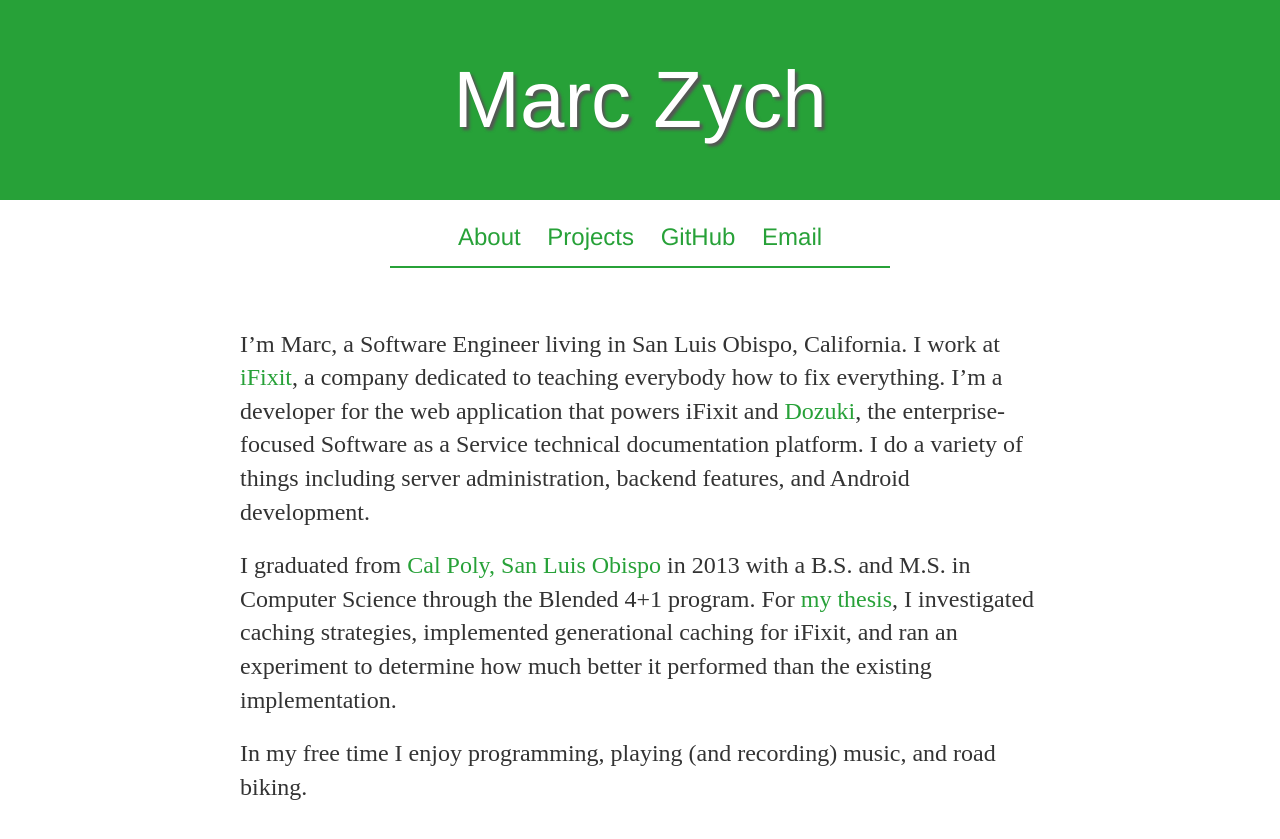
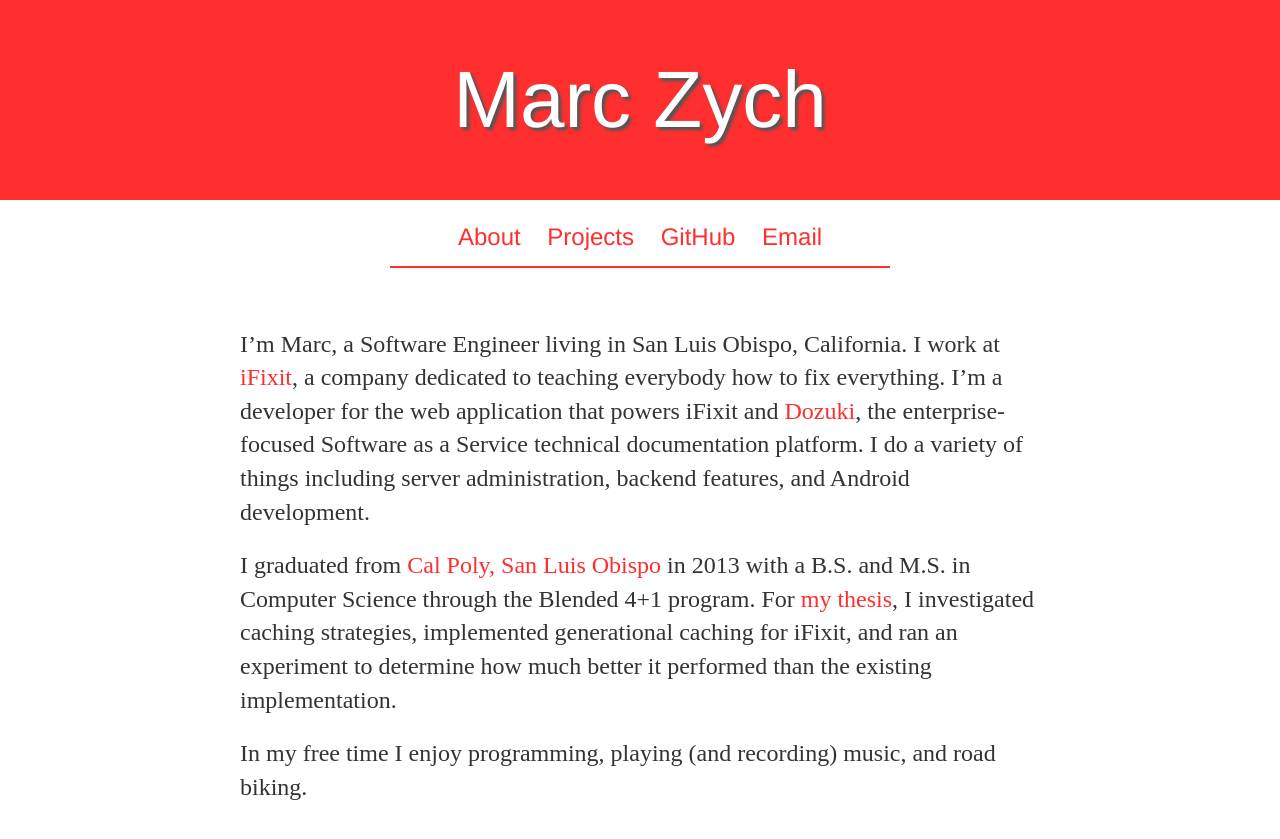
Before and after one commit to marczych/marczych.github.io, a Jekyll site: the page built from index.md, in a window 1280 px wide. Shown: the top 839 px of the page. Built offline with Jekyll 4.4.1, drawn with Linux system fonts in a browser that asks for light colours; Markdown is read by kramdown in place of the engine named in the settings.

Commit message:
Theme: Change primary color

```diff
--- a/css/main.css
+++ b/css/main.css
@@ -64,7 +64,7 @@ html {
 
 a {
    text-decoration: none;
-   color: #27A138;
+   color: #FE2F2E;
 }
 
 a:hover {
@@ -126,12 +126,12 @@ nav ul li:first-child {
 }
 
 nav a {
-   color: #27A138;
+   color: #FE2F2E;
 }
 
 nav hr {
    width: 500px;
-   background-color: #27A138;
+   background-color: #FE2F2E;
    border: 0;
    height: 2px;
 }
@@ -141,7 +141,7 @@ nav .active {
 }
 
 header {
-   background-color: #27A138;
+   background-color: #FE2F2E;
    padding-top: 40px;
    padding-bottom: 40px;
    margin-bottom: 20px;
```
